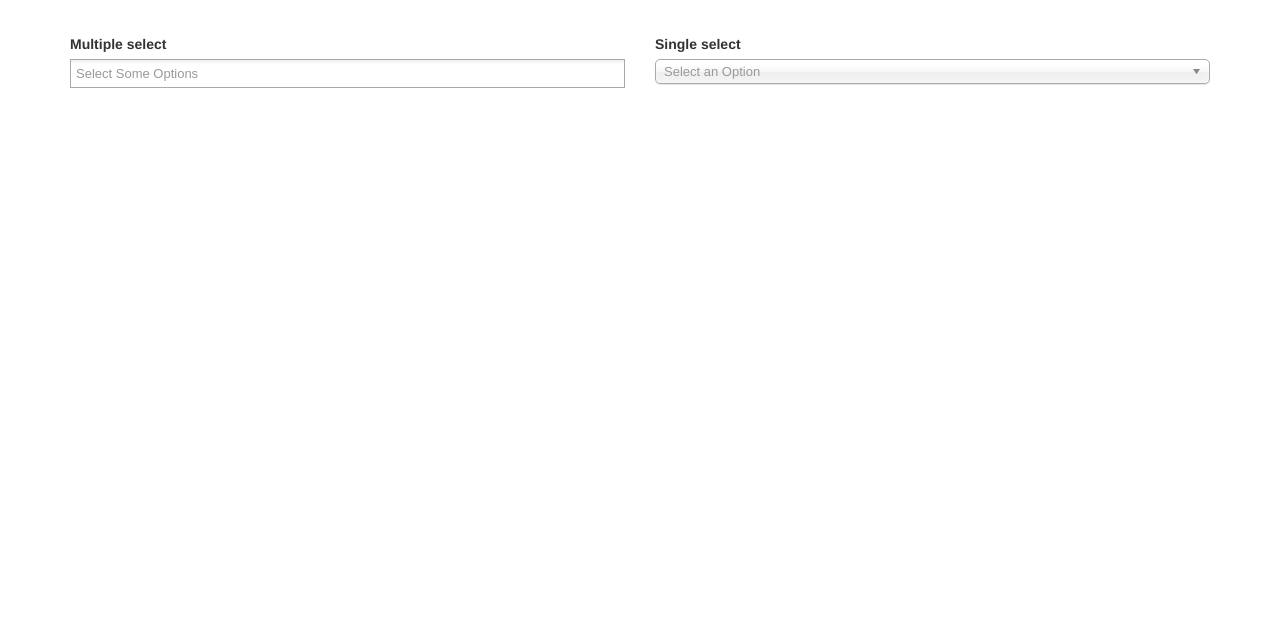
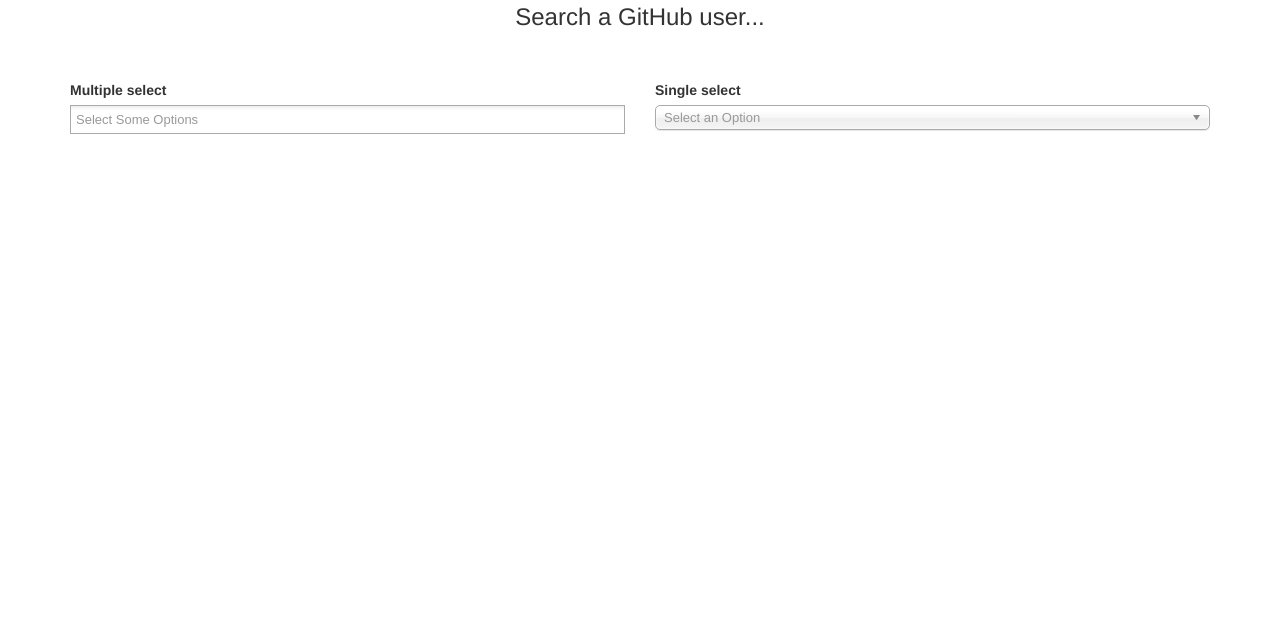
Before and after one commit to Lvcios/ChosenJquery-RemoteExample, a plain HTML site: page index.html in a window 1280 px wide. Shown: the part 166-800 px from the top of the page. Drawn offline with Linux system fonts and the light colour scheme.

Commit message:
add header to indicate what search

```diff
--- a/index.html
+++ b/index.html
@@ -52,6 +52,7 @@
     <div class="container">
       <div class="starter-template">
         <h1>Chosen Jquery with remote data</h1>
+        <h3>Search a GitHub user...</h3>
       </div>
       <div class="row">
           <div class="col-md-6 chosen-multiple">
```
